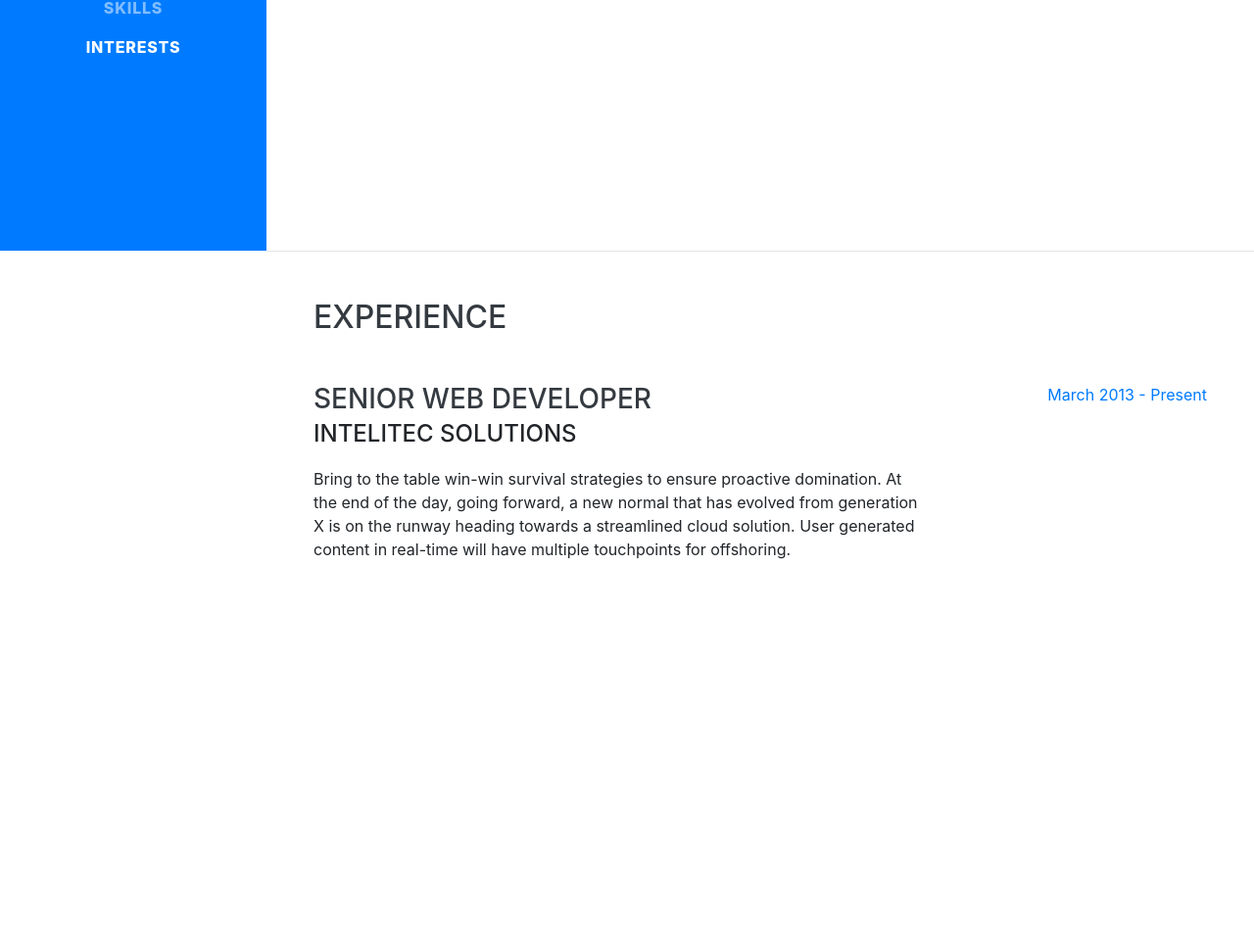
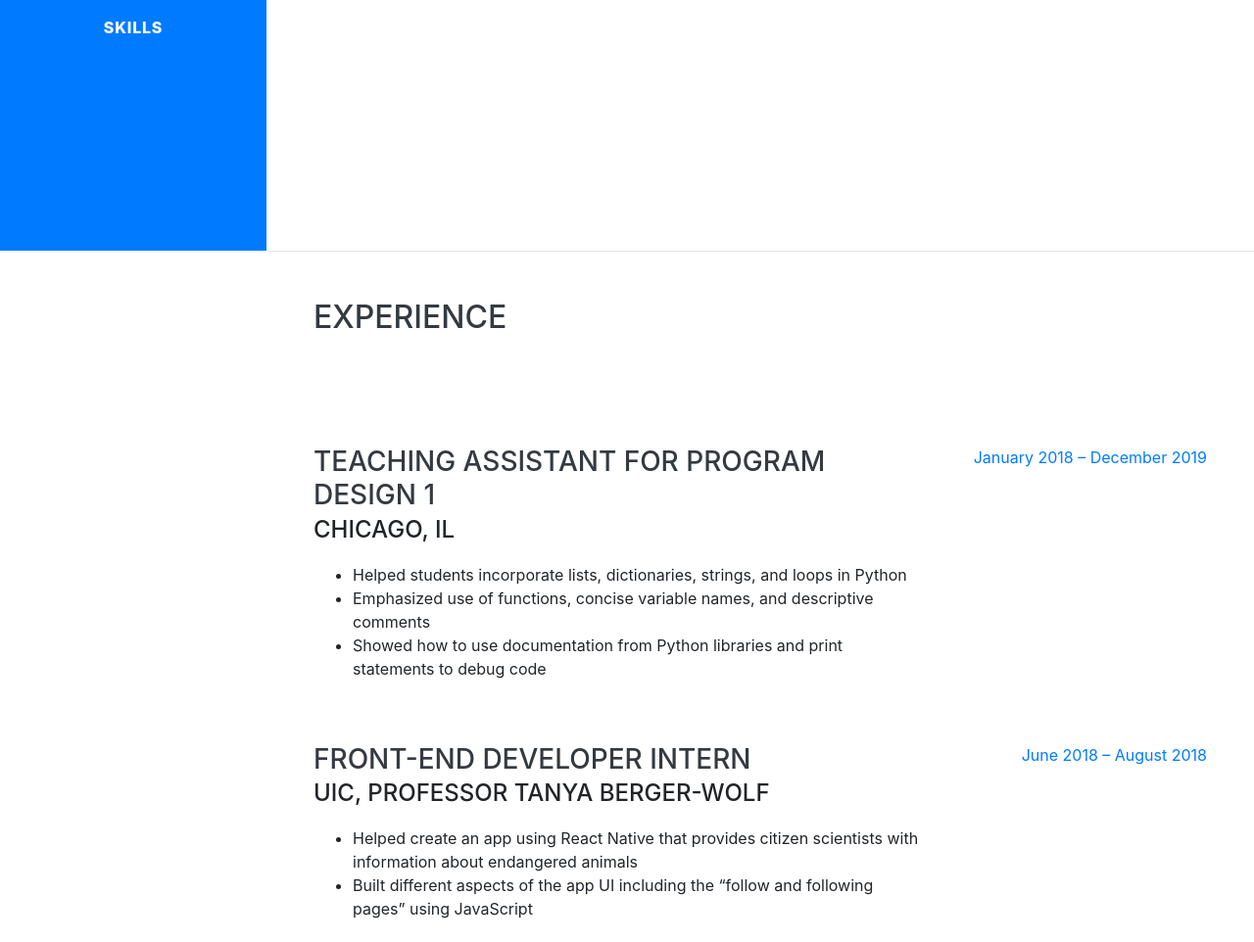
Before and after one commit to KaveeshaW/KaveeshaW.github.io, a website with bundled scripts: page index.html in a window 1280 px wide. Shown: the part 544-1506 px from the top of the page at 98% size. Built offline with nearby package versions, Linux system fonts and the light colour scheme; a web font is replaced by a local one.

Commit message:
updated the experience section

```diff
--- a/index.html
+++ b/index.html
@@ -52,9 +52,9 @@
         <li class="nav-item">
           <a class="nav-link js-scroll-trigger" href="#skills">Skills</a>
         </li>
-        <li class="nav-item">
+<!--         <li class="nav-item">
           <a class="nav-link js-scroll-trigger" href="#interests">Interests</a>
-        </li>
+        </li> -->
 <!--         <li class="nav-item">
           <a class="nav-link js-scroll-trigger" href="#awards">Awards</a>
         </li> -->
@@ -90,14 +90,13 @@
       <div class="w-100">
         <h2 class="mb-5">Experience</h2>
 
-        <div class="resume-item d-flex flex-column flex-md-row justify-content-between mb-5">
+        <div class="template resume-item d-flex flex-column flex-md-row justify-content-between mb-5">
           <div class="resume-content">
-            <h3 class="mb-0">Senior Web Developer</h3>
-            <div class="subheading mb-3">Intelitec Solutions</div>
-            <p>Bring to the table win-win survival strategies to ensure proactive domination. At the end of the day, going forward, a new normal that has evolved from generation X is on the runway heading towards a streamlined cloud solution. User generated content in real-time will have multiple touchpoints for offshoring.</p>
+            <h3 class="mb-0"></h3>
+            <div class="subheading mb-3"></div>
           </div>
           <div class="resume-date text-md-right">
-            <span class="text-primary">March 2013 - Present</span>
+            <span class="text-primary"></span>
           </div>
         </div>
       </div>
@@ -211,13 +210,13 @@
 
     <hr class="m-0">
 
-    <section class="resume-section p-3 p-lg-5 d-flex align-items-center" id="interests">
+<!--     <section class="resume-section p-3 p-lg-5 d-flex align-items-center" id="interests">
       <div class="w-100">
         <h2 class="mb-5">Interests</h2>
-        <p>Apart from being a web developer, I enjoy most of my time being outdoors. In the winter, I am an avid skier and novice ice climber. During the warmer months here in Colorado, I enjoy mountain biking, free climbing, and kayaking.</p>
-        <p class="mb-0">When forced indoors, I follow a number of sci-fi and fantasy genre movies and television shows, I am an aspiring chef, and I spend a large amount of my free time exploring the latest technology advancements in the front-end web development world.</p>
+        <p>I like to participate in hackathons and enjoy working with other people. Learning </p>
+        <p class="mb-0"></p>
       </div>
-    </section>
+    </section> -->
 
     <hr class="m-0">
 
@@ -247,11 +246,28 @@
   <script src="js/profile.js"></script>
 
   <script>
+    let parser = new DOMParser();
     document.querySelector("#about h1 #firstName").textContent = profile["firstName"];
     document.querySelector("#about h1 .text-primary").textContent = profile["lastName"];
 
-    console.log(profile.projects[0]["technologies"]);
+    for(let experience of profile.experience) {
+      let experienceClone = document.querySelector("#experience div.template").cloneNode(true);
+      experienceClone.classList.remove("template");
+      experienceClone.querySelector("h3.mb-0").textContent = experience.title;
+      experienceClone.querySelector("div.mb-3").textContent = experience.location;
+      let doc = parser.parseFromString(experience.details, "text/html");
+      experienceClone.querySelector("div.resume-content").appendChild(doc.body.querySelector("ul"));
+      experienceClone.querySelector("span.text-primary").textContent = experience.date;
+      document.querySelector("#experience div.w-100").appendChild(experienceClone);
+    }
 
+
+//     let doc = parser.parseFromString(profile.experience.details, "text/html");
+//     console.log(doc.body.querySelector("div"));
+//     experienceClone.body.appendChild(doc.body.querySelector("p"));
+
+
+    //updates the education section
     for(let school of profile.education) {
       let educationClone = document.querySelector("#education div.template").cloneNode(true);
       educationClone.classList.remove("template");
@@ -262,6 +278,7 @@
       document.querySelector("#education div.w-100").appendChild(educationClone);
     }
 
+    //updates the project section
     for(let project of profile.projects) {
       let projectClone = document.querySelector("#projects div.template").cloneNode(true);
       projectClone.classList.remove("template");
--- a/js/profile.js
+++ b/js/profile.js
@@ -1,6 +1,29 @@
 let profile = {
   firstName: "Kaveesha",
   lastName: "Weerasiri",
+  experience: [
+    {
+      title: "Teaching Assistant for Program Design 1",
+      location: "Chicago, IL",
+      date: "January 2018 – December 2019",
+      details:
+          '<ul>'
+          + '<li>Helped students incorporate lists, dictionaries, strings, and loops in Python</li>'
+          + '<li>Emphasized use of functions, concise variable names, and descriptive comments</li>'
+          + '<li>Showed how to use documentation from Python libraries and print statements to debug code</li>'
+          +'</ul>'
+    },
+    {
+      title: "Front-End Developer Intern",
+      location: "UIC, Professor Tanya Berger-Wolf",
+      date: "June 2018 – August 2018",
+      details:
+          '<ul>'
+          + '<li>Helped create an app using React Native that provides citizen scientists with information about endangered animals</li>'
+          + '<li>Built different aspects of the app UI including the “follow and following pages” using JavaScript</li>'
+          +'</ul>'
+    }
+  ],
   education: [
     {
       school_name: "University of Illinois at Chicago",
@@ -31,5 +54,5 @@ let profile = {
      repoURL: "https://github.com/KaveeshaW/InvadersOfTheVoid",
      date: "Feburary 2020 - April 2020"
     }
-   ]
+  ]
 }
```
